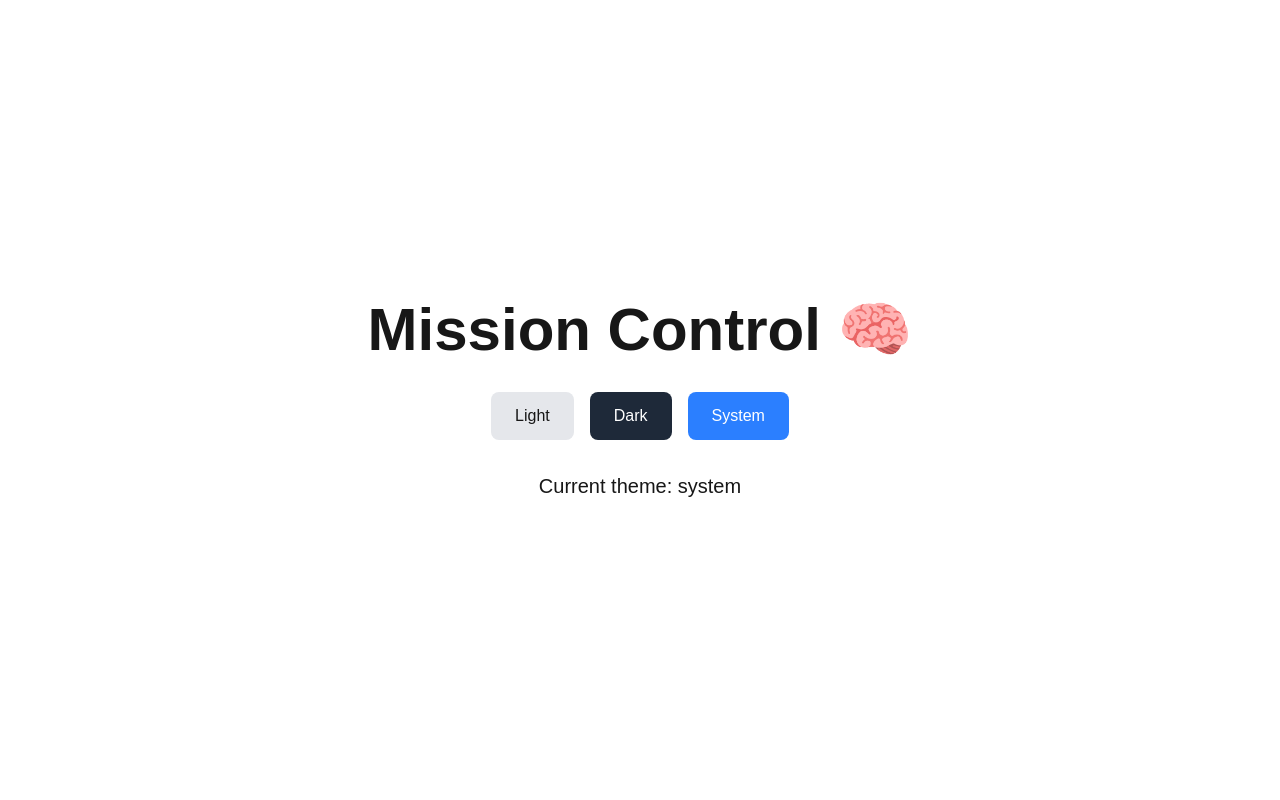
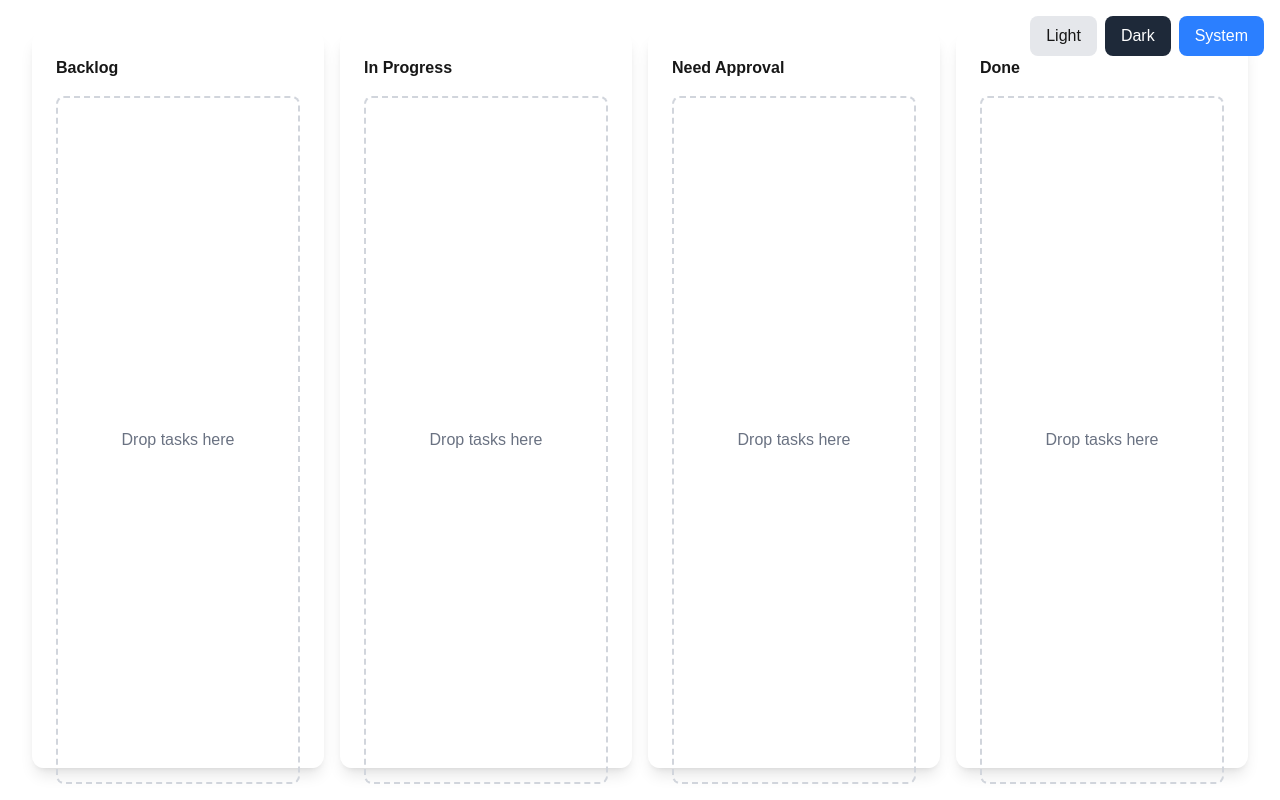
Before and after one commit to aprastitis/mission-control, a Next.js app in the folder frontend/: page / in a window 1280 px wide. Built offline with nearby package versions, Linux system fonts and the light colour scheme.

Commit message:
feat: kanban board layout

```diff
--- a/frontend/src/app/page.tsx
+++ b/frontend/src/app/page.tsx
@@ -16,29 +16,63 @@ export default function Home() {
   }
 
   return (
-    <main className="flex min-h-screen flex-col items-center justify-center p-24">
-      <h1 className="text-6xl font-bold mb-8 text-foreground">Mission Control 🧠</h1>
-      <div className="flex gap-4 mb-8">
+    <div className="h-screen relative">
+      {/* Theme toggle top-right */}
+      <div className="absolute top-4 right-4 flex gap-2">
         <button
           onClick={() => setTheme("light")}
-          className="px-6 py-3 bg-gray-200 hover:bg-gray-300 rounded-lg transition-colors"
+          className="px-4 py-2 bg-gray-200 hover:bg-gray-300 rounded-lg transition-colors"
         >
           Light
         </button>
         <button
           onClick={() => setTheme("dark")}
-          className="px-6 py-3 bg-gray-800 text-white hover:bg-gray-700 rounded-lg transition-colors"
+          className="px-4 py-2 bg-gray-800 text-white hover:bg-gray-700 rounded-lg transition-colors"
         >
           Dark
         </button>
         <button
           onClick={() => setTheme("system")}
-          className="px-6 py-3 bg-blue-500 hover:bg-blue-600 text-white rounded-lg transition-colors"
+          className="px-4 py-2 bg-blue-500 hover:bg-blue-600 text-white rounded-lg transition-colors"
         >
           System
         </button>
       </div>
-      <p className="text-xl text-muted-foreground">Current theme: {theme}</p>
-    </main>
+
+      {/* Kanban board */}
+      <div className="h-screen grid grid-cols-1 md:grid-cols-2 lg:grid-cols-4 gap-4 p-8">
+        {/* Backlog Column */}
+        <div className="h-full bg-white/50 dark:bg-black/50 rounded-xl shadow-lg p-6">
+          <h4 className="font-bold mb-4">Backlog</h4>
+          <div className="h-full min-h-[400px] border-2 border-dashed border-gray-300 dark:border-gray-600 rounded-lg flex flex-col items-center justify-center">
+            <p className="text-gray-500">Drop tasks here</p>
+          </div>
+        </div>
+
+        {/* In Progress Column */}
+        <div className="h-full bg-white/50 dark:bg-black/50 rounded-xl shadow-lg p-6">
+          <h4 className="font-bold mb-4">In Progress</h4>
+          <div className="h-full min-h-[400px] border-2 border-dashed border-gray-300 dark:border-gray-600 rounded-lg flex flex-col items-center justify-center">
+            <p className="text-gray-500">Drop tasks here</p>
+          </div>
+        </div>
+
+        {/* Need Approval Column */}
+        <div className="h-full bg-white/50 dark:bg-black/50 rounded-xl shadow-lg p-6">
+          <h4 className="font-bold mb-4">Need Approval</h4>
+          <div className="h-full min-h-[400px] border-2 border-dashed border-gray-300 dark:border-gray-600 rounded-lg flex flex-col items-center justify-center">
+            <p className="text-gray-500">Drop tasks here</p>
+          </div>
+        </div>
+
+        {/* Done Column */}
+        <div className="h-full bg-white/50 dark:bg-black/50 rounded-xl shadow-lg p-6">
+          <h4 className="font-bold mb-4">Done</h4>
+          <div className="h-full min-h-[400px] border-2 border-dashed border-gray-300 dark:border-gray-600 rounded-lg flex flex-col items-center justify-center">
+            <p className="text-gray-500">Drop tasks here</p>
+          </div>
+        </div>
+      </div>
+    </div>
   );
 }
```
